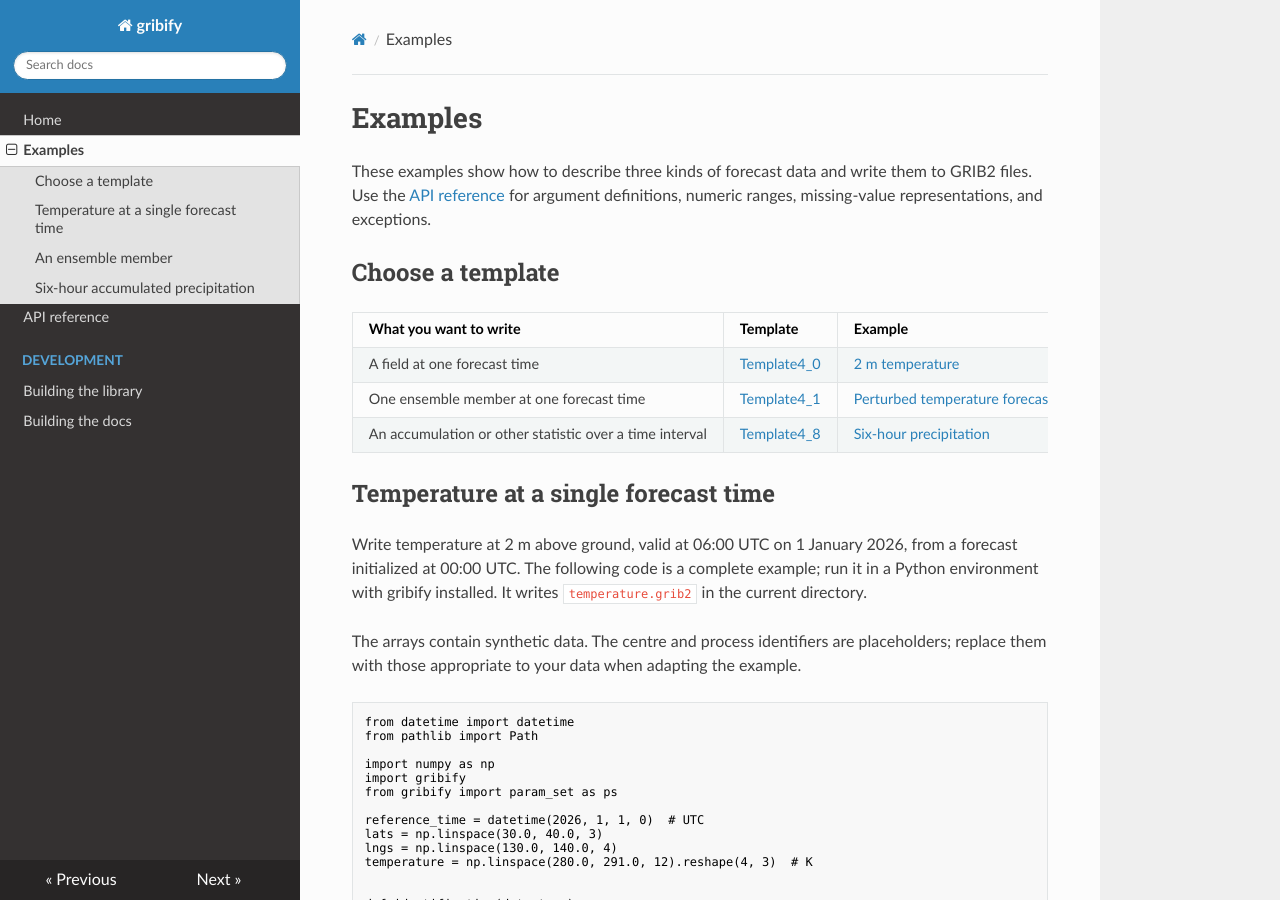
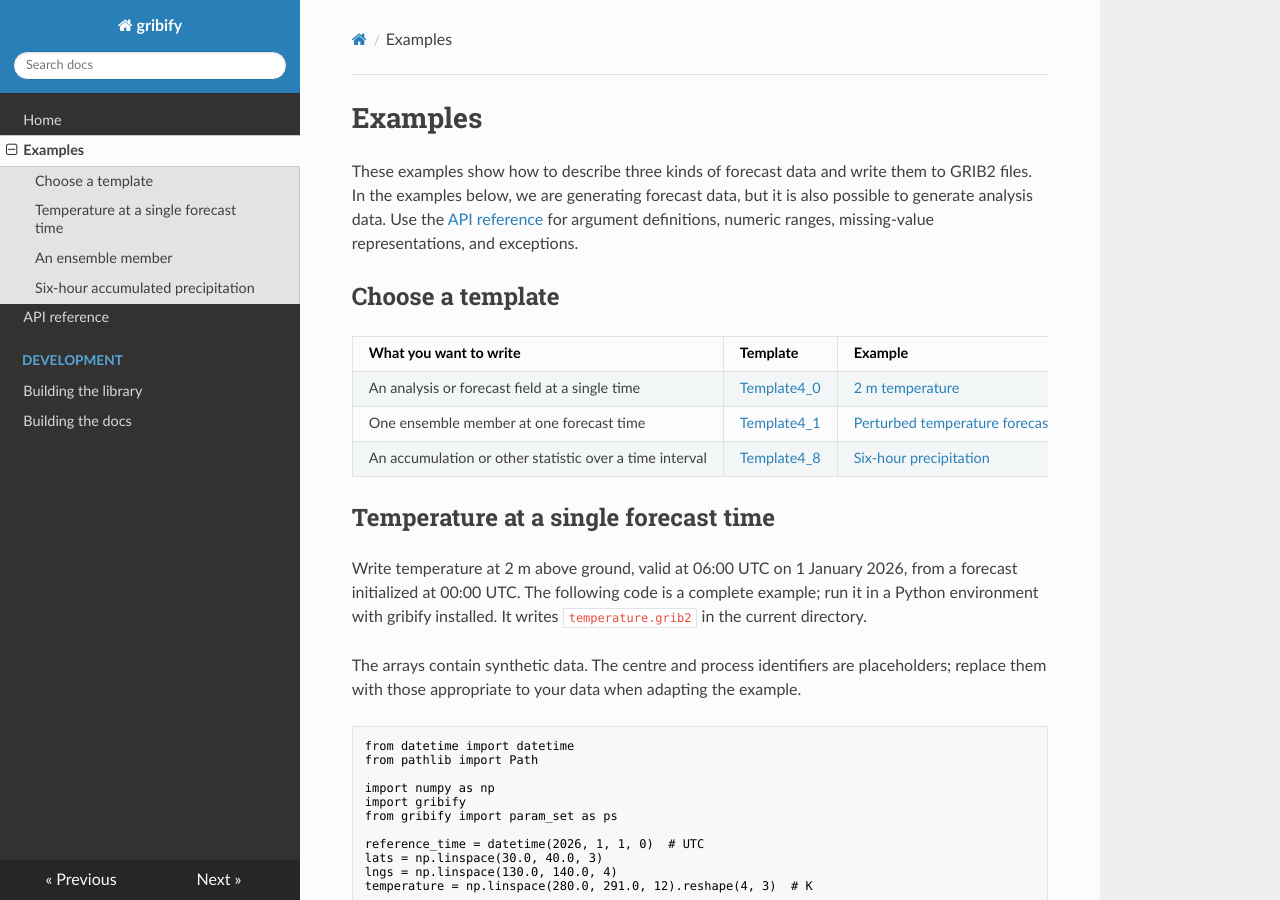
Before and after one commit to noritada/gribify, an MkDocs documentation site: the page built from docs/examples.md, in a window 1280 px wide and 900 px high. Built offline with MkDocs 1.6.1, drawn with Linux system fonts in a browser that asks for light colours; some of the changed text lies outside the part shown.

Commit message:
Specify that Template 4.0 can also be used to generate analysis data

```diff
--- a/docs/examples.md
+++ b/docs/examples.md
@@ -1,14 +1,16 @@
 # Examples
 
 These examples show how to describe three kinds of forecast data and write them
-to GRIB2 files. Use the [API reference](api.md) for argument definitions, numeric
-ranges, missing-value representations, and exceptions.
+to GRIB2 files. In the examples below, we are generating forecast data, but it
+is also possible to generate analysis data. Use the [API reference](api.md) for
+argument definitions, numeric ranges, missing-value representations, and
+exceptions.
 
 ## Choose a template
 
 | What you want to write | Template | Example |
 | --- | --- | --- |
-| A field at one forecast time | [Template4_0](api.md#gribify.Template4_0) | [2 m temperature](#temperature-at-a-single-forecast-time) |
+| An analysis or forecast field at a single time | [Template4_0](api.md#gribify.Template4_0) | [2 m temperature](#temperature-at-a-single-forecast-time) |
 | One ensemble member at one forecast time | [Template4_1](api.md#gribify.Template4_1) | [Perturbed temperature forecast](#an-ensemble-member) |
 | An accumulation or other statistic over a time interval | [Template4_8](api.md#gribify.Template4_8) | [Six-hour precipitation](#six-hour-accumulated-precipitation) |
 
@@ -94,6 +96,13 @@ The choices that connect the data to its metadata are:
 - `unit=1, time=6` selects six hours after the reference time: 06:00 UTC.
 - The values have shape `(len(lngs), len(lats))`, here `(4, 3)`.
   `decimal_scale=1` requests packing with one decimal place.
+
+To adapt this example to analysis data, keep `Template4_0` and use the analysis
+time as the reference time with a zero forecast offset (`time=0`). Set the
+identification and generating-process metadata to describe an analysis, and
+supply the analyzed temperature values instead of forecast values. In
+particular, update the forecast-specific settings in the `identification`
+helper as well as `forecast_process`.
 
 For details, see [Identification](api.md#gribify.Identification),
 [FixedSurface](api.md#gribify.param_set.FixedSurface),
```
